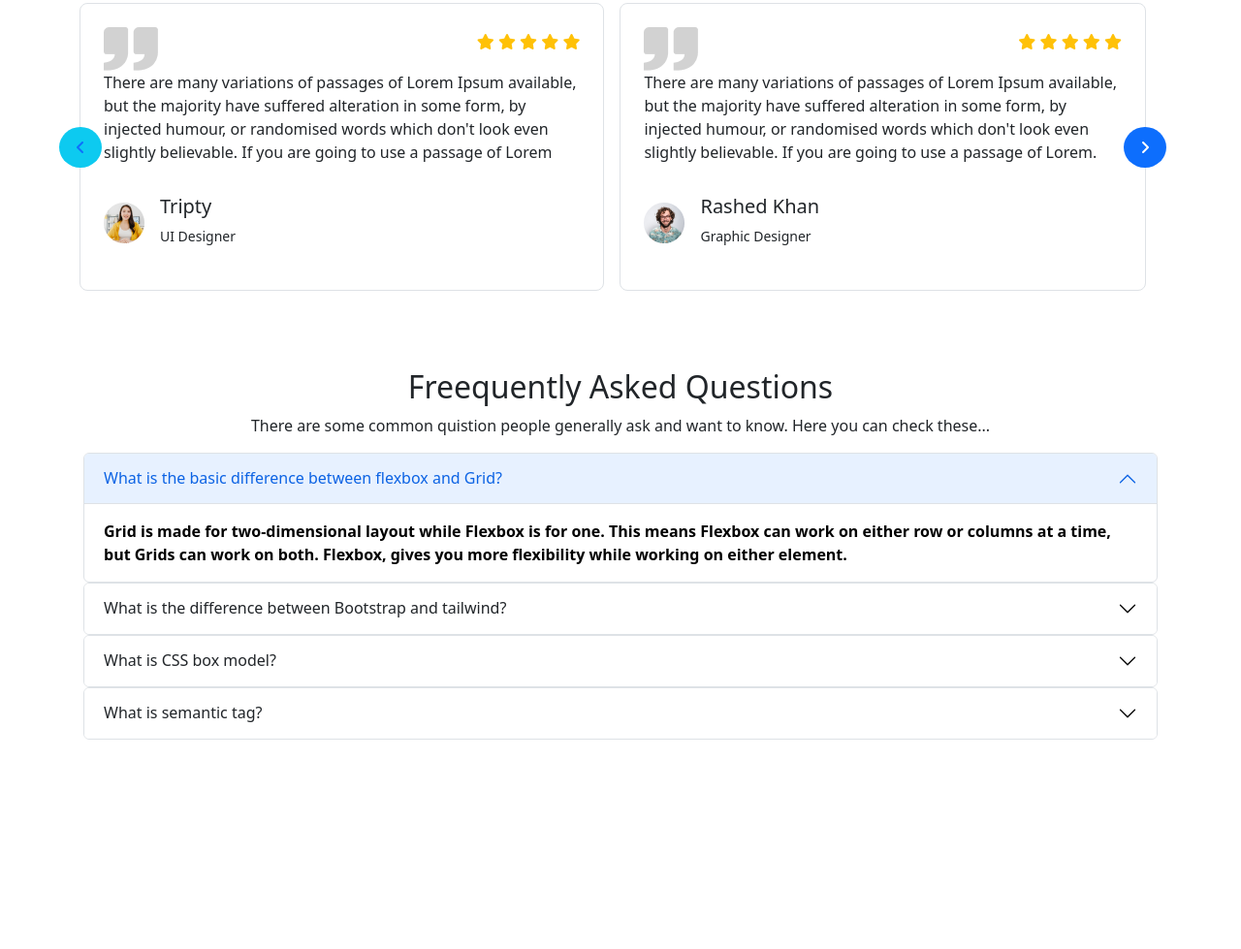
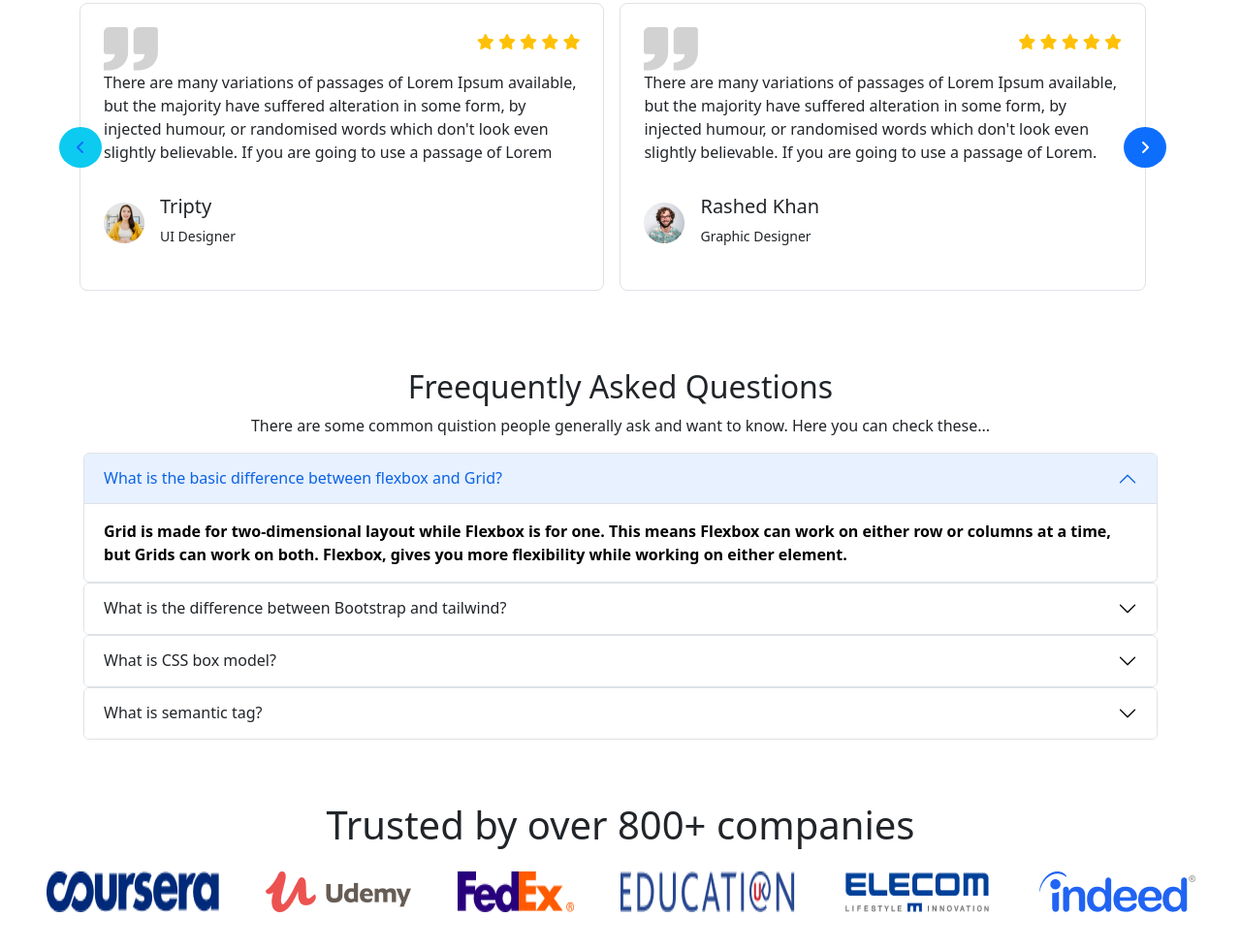
Before and after one commit to nahidacse35/-assignment-3, a plain HTML site: page index.html in a window 1280 px wide. Shown: the part 3392-4371 px from the top of the page at 97% size. Before the commit the page ends 4187 px from the top, so only its background shows below. Drawn offline with nearby package versions, Linux system fonts and the light colour scheme.

Commit message:
company added

```diff
--- a/index.html
+++ b/index.html
@@ -465,6 +465,24 @@
     </section>
     <!--Freequently end-->
 
+
+    <!-- trusted partner company visible only large device -->
+    <section class="container text-center my-5 d-none d-lg-block">
+        <h1 class="mb-4">Trusted by over 800+ companies</h1>
+        <div class="d-flex justify-content-center">
+            <img src="images/company/company-1.png" class="mx-4" alt="">
+            <img src="images/company/company-2.png" class="mx-4" alt="">
+            <img src="images/company/company-3.png" class="mx-4" alt="">
+            <img src="images/company/company-4.png" class="mx-4" alt="">
+            <img src="images/company/company-5.png" class="mx-4" alt="">
+            <img src="images/company/company-6.png" class="mx-4" alt="">
+        </div>
+        <!-- trusted partner company end -->
+    </section>
+
+
+
+
     <script src="https://cdn.jsdelivr.net/npm/bootstrap@5.2.0/dist/js/bootstrap.bundle.min.js"
         integrity="sha384-A3rJD856KowSb7dwlZdYEkO39Gagi7vIsF0jrRAoQmDKKtQBHUuLZ9AsSv4jD4Xa"
         crossorigin="anonymous"></script>
```
